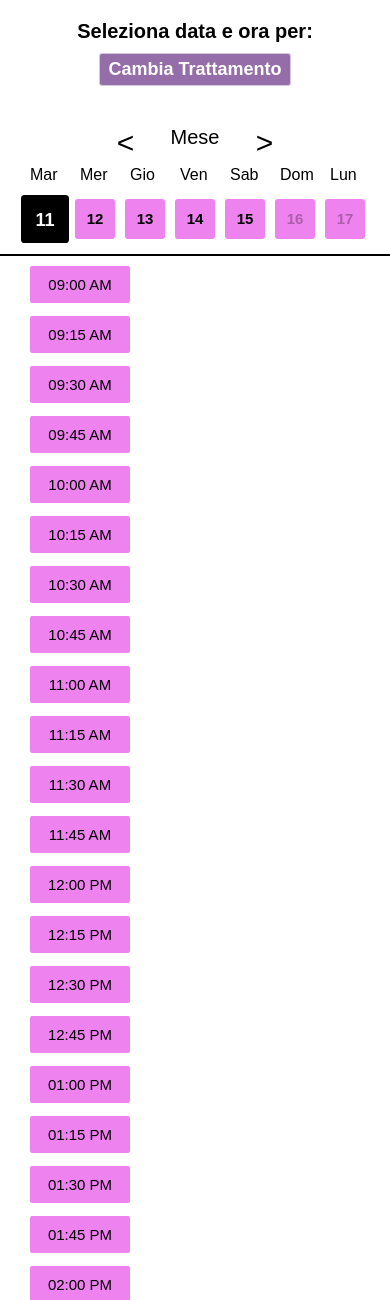
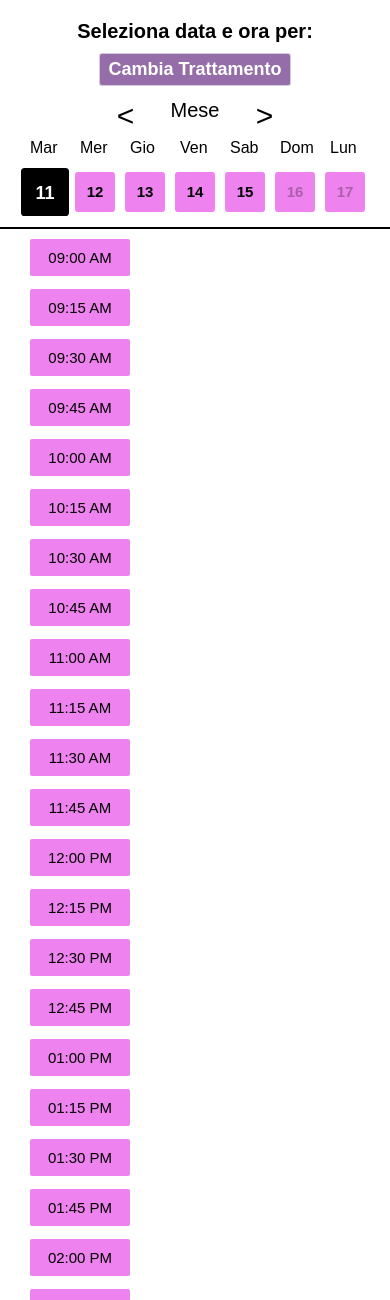
Before and after one commit to Freddie0894/FrancescaBeautyWeb, a Flask app: page /calendar in a window 390 px wide. Shown: the top 1300 px of the page. Run offline with Flask 3, Linux system fonts and the light colour scheme; data comes from the database, SQL or seed files in the repository.

Commit message:
aggiornamento calendar

```diff
--- a/app/static/calendarPage.css
+++ b/app/static/calendarPage.css
@@ -227,7 +227,6 @@ a {
         height: 100%;
         margin: auto;
         padding: 0;
-        margin-top: 40px;
         border: none;
         border-radius: 0px;
     }
```
